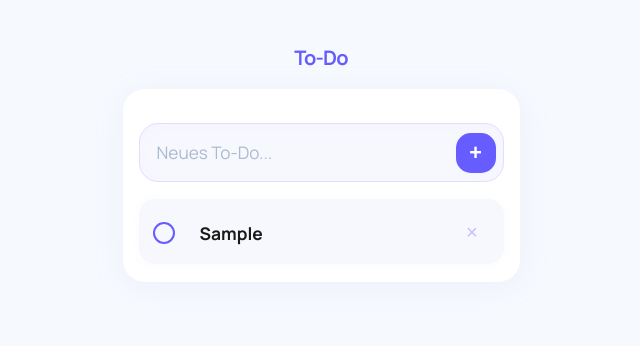
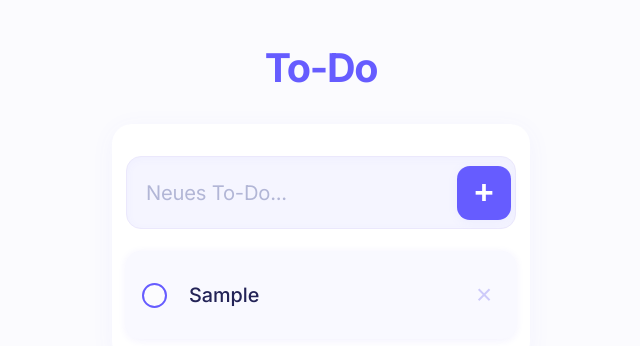
Before and after one commit to theCoderDaniel/minimal_ToDoApp, a plain HTML site: page index.html in a window 1280 px wide. Both pictures are taken after typing "Sample" into the empty fields and a click on the button "Hinzufügen". Shown: the whole page, without its empty margins (319-959 px from the left). Drawn offline with Linux system fonts and the light colour scheme.

Commit message:
Update index.html

```diff
--- a/index.html
+++ b/index.html
@@ -13,159 +13,205 @@
   <meta name="apple-mobile-web-app-title" content="To-Do">
   <meta name="apple-mobile-web-app-status-bar-style" content="default">
 
-  <!-- Fonts -->
-  <link href="https://fonts.googleapis.com/css?family=Manrope:wght@700;400;500&display=swap" rel="stylesheet">
+  <!-- Sanfter, moderner Google Font (Inter wäre mein Tipp, wirkt budget-mäßig!) -->
+  <link href="https://fonts.googleapis.com/css?family=Inter:wght@400;500;600;700&display=swap" rel="stylesheet">
   <style>
     :root {
       --primary: #665cff;
-      --soft: #bdbcf6;
-      --radius: 22px;
-      --bg: #f6faff;
+      --primary-light: #b6b2fc;
+      --bg: #fbfbfe;
       --card: #fff;
+      --card-radius: 20px;
+      --shadow: 0 4px 24px 0 #665cff0d;
     }
-    html,body {margin:0; padding:0; background:var(--bg); font-family:'Manrope',Arial,sans-serif;}
-    body,.container {min-height:100vh;}
-    .container {max-width:410px;margin:0 auto;display:flex;flex-direction:column;align-items:center;min-height:100vh;justify-content:flex-start;}
+    html,body {
+      margin: 0; padding: 0;
+      font-family: 'Inter', 'Manrope', Arial, sans-serif;
+      background: var(--bg);
+      color: #232357;
+      font-size: 18px;
+      -webkit-tap-highlight-color: transparent;
+      touch-action: manipulation;
+    }
+    body, .container { min-height: 100vh; }
+    .container {
+      max-width: 420px;
+      margin: 0 auto;
+      display: flex;
+      flex-direction: column;
+      align-items: center;
+      min-height: 100vh;
+      justify-content: flex-start;
+      padding: 0 0 40px 0;
+    }
     h1 {
-      margin:44px 0 18px 0; text-align:center;
+      margin: 44px 0 32px 0;
+      text-align: center;
+      font-size: 2.2rem;
+      font-weight: 700;
+      letter-spacing: -1.3px;
       color: var(--primary);
-      font-weight: 800;
-      font-size:1.25rem;
-      letter-spacing:-.8px;
     }
     .todo-box {
-      width: 97vw; max-width:365px; margin:0 auto;
+      width: 96vw; max-width: 390px; margin: 0 auto;
       background: var(--card);
-      border-radius: var(--radius);
-      box-shadow: 0 4px 30px #b1b2ca22;
-      padding: 34px 16px 18px 16px;
-      display: flex; flex-direction: column; gap:17px;
+      border-radius: var(--card-radius);
+      box-shadow: var(--shadow);
+      padding: 32px 14px 22px 14px;
+      display: flex; flex-direction: column; gap: 22px;
     }
     .todo-form {
-      display:flex;
-      gap:8px;
-      background: #f7f8fe;
-      border-radius:19px;
-      padding: 5px 7px 5px 10px;
+      display: flex; gap:14px;
+      background: #f5f5ff;
+      border-radius: 15px;
+      padding: 7px 9px 7px 17px;
+      border: 1.4px solid #ebe8fc;
       align-items: center;
-      box-shadow:0 2px 12px #c7befd14 inset;
-      border:1.2px solid #e1dffe;
+      box-shadow:0 2px 9px #665cff0a inset;
     }
     .todo-form input {
-      flex:1 1 auto;
-      font-size:1.08em;
-      background:none;
-      border:none;
-      outline:none;
-      padding: 12px 4px 12px 7px;
-      border-radius:14px;
-      color:#222;
+      flex: 1 1 auto;
+      font-size: 1.12em;
+      padding: 16px 7px 16px 2px;
+      border: none;
+      border-radius: 7px;
+      background: none;
+      outline: none;
+      color: #292964;
       font-family: inherit;
+      letter-spacing:-.2px;
     }
-    .todo-form input::placeholder {color:#abbacd;}
+    .todo-form input::placeholder { color:#b2b6d6;}
     .todo-form button {
-      background:var(--primary);
-      color:#fff;
+      background: var(--primary);
+      color: #fff;
+      border-radius: 13px;
+      width: 54px; height: 54px;
+      min-width:54px; min-height:54px;
       border: none;
-      border-radius: 15px;
-      font-size:1.35em;
-      font-weight: 800;
-      width:40px; height:40px;
-      min-width:40px;
-      display:flex;align-items:center;justify-content:center;
-      cursor:pointer;transition:background .14s;
-      box-shadow:0 1px 4px #b7bafb12;
+      font-size: 1.85em;
+      display: flex; align-items: center; justify-content: center;
+      font-weight: 700;
+      box-shadow: 0 2px 10px #a09fff1b;
+      cursor: pointer;
+      transition: background .15s;
       outline: none;
+      user-select: none;
+      touch-action: manipulation;
+      line-height: 0.6;
     }
-    .todo-form button:active {background:#4931f4;}
+    .todo-form button:active {background:#5147e4;}
     .todos-list {
-      margin:0;padding:0;display:flex;flex-direction:column;gap:13px;
-      width:100%;
+      margin:0;padding:0;
+      display:flex;flex-direction:column;gap:19px;width:100%;
     }
     .todo-card {
-      background:#f7f8fe;
-      border-radius:16px;
-      box-shadow:0 1.5px 11px #bbb9f10d;
-      padding: 17px 15px 15px 17px;
-      display:flex; align-items:center; gap:10px;
-      font-size:1.09em;
-      font-weight:700;
-      color:#1a1a1a;
-      position:relative;
-      transition: box-shadow .12s;
+      background: #f9f9ff;
+      border-radius: 14px;
+      box-shadow: 0 1.5px 8px #3e32f111;
+      padding: 19px 13px 19px 17px;
+      min-height:50px;
+      display:flex; align-items:center; gap:11px;
+      font-size:1.1em;
+      font-weight:500;
+      color:#232357;
     }
     .todo-card.done {
-      color: #b5bad4;
+      opacity: .51;
       text-decoration: line-through;
-      font-weight: 500;
-      opacity: .68;
+      color: #b7adf4;
+      font-weight:400;
     }
     .todo-close {
-      background:none; border:none;
-      color: #c4befa;
-      border-radius:13px;
-      font-size:1.16em;
-      width:33px;height:33px;
-      display:flex;align-items:center;justify-content:center;
-      cursor:pointer;transition: color .12s, background .12s;
-      margin-left:auto;
+      background: none; border: none;
+      color: #cdcafa;
+      border-radius: 100%;
+      font-size: 1.4em;
+      width: 38px; height: 38px;
+      display: flex; align-items: center; justify-content: center;
+      margin-left: auto;
+      cursor: pointer;
+      transition: color .14s, background .13s;
     }
-    .todo-close:active, .todo-close:hover { color:#ef5350; background:#fbe6e3;}
+    .todo-close:active, .todo-close:hover { color: #ef5350; background: #fbe6e3;}
     .todo-check {
-      margin-right:9px;margin-left:-3px;
+      margin-right: 6px; margin-left: -1px;
       appearance: none;
-      width:22px;height:22px;
-      border-radius:50%;
-      border:2px solid var(--primary);
-      background:#f7f8fe;
-      cursor:pointer;
-      position:relative;
-      transition: border .14s, background .14s;
+      width: 25px; height: 25px;
+      border-radius: 50%;
+      border: 2.2px solid var(--primary);
+      background: #fcfcfe;
+      cursor: pointer;
+      position: relative;
+      transition: border .15s, background .13s;
       flex-shrink:0;
     }
-    .todo-check:checked {background:var(--primary);}
+    .todo-check:checked { background: var(--primary);}
     .todo-check:checked:after {
-      content:'';
-      width:10px; height:10px;
-      display:block;
-      background:#fff;
-      border-radius:50%;
-      position:absolute;top:4.5px;left:4.5px;
+      content: '';
+      width: 11px; height: 11px;
+      display: block;
+      background: #fff;
+      border-radius: 50%;
+      position: absolute; top: 5px; left: 5px;
     }
     .empty {
-      text-align:center;
-      color:#bfc7d8;
-      font-size:1.06em;
+      text-align: center;
+      color: #bfc7d8;
+      font-size:1.11em;
       font-weight:600;
-      margin-top:13px;margin-bottom:4px;
+      margin:16px 0 12px 0;
     }
     .todo-label {
-      flex:1;
-      display:block;
-      overflow:hidden;
-      text-overflow:ellipsis;
-      white-space:nowrap;
-      cursor:pointer;
-      padding: 0 6px;
+      flex: 1;
+      display: block;
+      overflow: hidden;
+      text-overflow: ellipsis;
+      white-space: nowrap;
+      cursor: pointer;
+      padding: 0 5px;
+      font-weight: 500;
     }
-    @media (max-width:430px){
-      .todo-box{max-width:98vw;}
-    }
-    /* Modal for details */
+    /* Modal minimalistisch */
     .todo-detail-modal {
-      position:fixed;top:0;left:0;width:100vw;height:100vh;
-      background:#0007;display:flex;align-items:center;justify-content:center;z-index:5555;
+      position:fixed;inset:0;
+      background:rgba(0,0,0,0.08);
+      display:flex;align-items:center;justify-content:center;
+      z-index:1000;
     }
     .todo-detail-modal-inner {
-      background:white;padding:22px 18px 15px 18px;
-      border-radius:18px;max-width:85vw;box-shadow:0 3px 44px #3334;
-      font-size:1.13em;letter-spacing:-.4px;word-break:break-word;text-align:left;max-height:60vh;overflow:auto;
-      min-width:140px;
+      background: #fff;
+      padding: 19px 16px 12px 16px;
+      border-radius: 12px;
+      max-width:94vw;
+      font-size:1.03em;
+      min-width:100px;
+      max-height:60vh;
+      overflow:auto;text-align:left;
+      box-shadow:0 3px 32px #665cff17;
     }
     .todo-detail-modal-inner button {
-      margin:0 auto;display:block;border-radius:10px;background:#665cff;color:white;
-      border:none;padding:7px 24px;font-size:1em;font-weight:bold;box-shadow:0 1px 6px #0001;
-      cursor:pointer;margin-top:12px;
+      background: var(--primary);
+      color: #fff;
+      border: none;
+      border-radius: 7px;
+      padding: 8px 22px;
+      font-size:1em;
+      font-weight:600;
+      margin: 15px auto 0 auto;
+      display: block;
+      outline:none;
+      cursor:pointer;
+      box-shadow:none;
+      transition: background .14s;
+    }
+    .todo-detail-modal-inner button:active { background:#5147e4;}
+    @media (max-width:470px){
+      .container {padding-bottom:0;}
+      .todo-box{max-width:99vw; padding-left:2vw;padding-right:2vw;}
+      .todo-form input { font-size:1.14em;padding:15px 5px 15px 3px;}
+      .todo-form button {font-size:2.04em;}
+      h1{font-size:2rem;margin-bottom:28px;}
     }
   </style>
 </head>
@@ -189,17 +235,14 @@ function truncateText(str, n) {
   return str.slice(0,n-1).replace(/</g,"&lt;") + '…';
 }
 function showDetails(text) {
-  const old = document.querySelector('.todo-detail-modal');
-  if(old) old.remove();
+  document.querySelector('.todo-detail-modal')?.remove();
   const modal = document.createElement('div');
   modal.className = 'todo-detail-modal';
   modal.innerHTML = `<div class="todo-detail-modal-inner">
     ${text.replace(/</g,"&lt;")}
-    <br><br>
     <button onclick="this.closest('.todo-detail-modal').remove()">Schließen</button>
   </div>`;
-  // Clickout
-  modal.onclick = function(e) { if(e.target === modal) modal.remove(); };
+  modal.onclick = e => { if(e.target === modal) modal.remove(); };
   document.body.appendChild(modal);
 }
 function renderTodos(){
@@ -238,7 +281,7 @@ document.getElementById('todoForm').onsubmit = function(e){
 };
 renderTodos();
 
-// PWA: Service Worker Registrieren
+// PWA: Service Worker registrieren
 if ('serviceWorker' in navigator) {
   window.addEventListener('load', function() {
     navigator.serviceWorker.register('service-worker.js');
```
